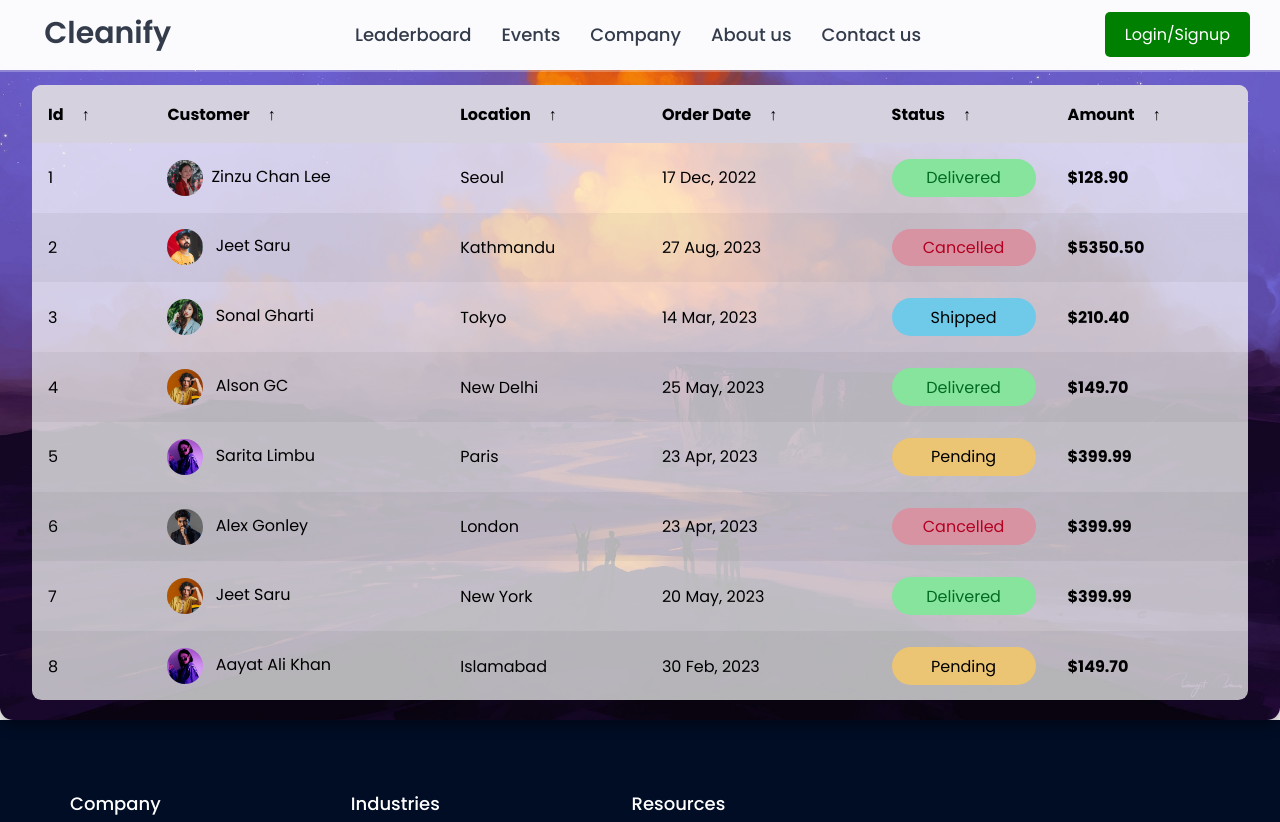
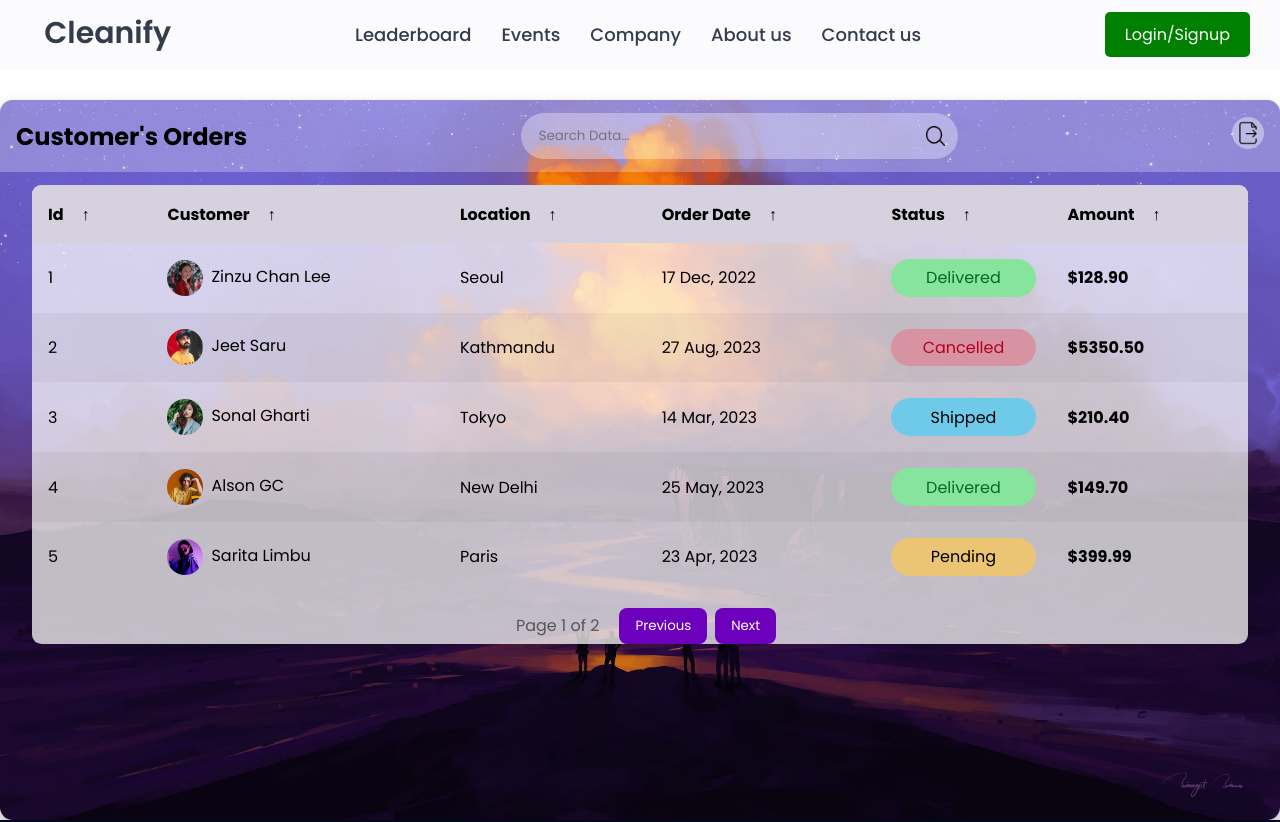
Before and after one commit to jagjeet-singh1812/Domestic_Waste_Management_, a React (Create React App) app in the folder client/: page /leaderboard in a window 1280 px wide. Shown: the top 822 px of the page. Built offline with nearby package versions, Linux system fonts and the light colour scheme; a web font is replaced by a local one.

Commit message:
Jagjeet Lavdu search pagination wali functionality

```diff
--- a/client/src/Pages/Leaderboard/Leaderbord.jsx
+++ b/client/src/Pages/Leaderboard/Leaderbord.jsx
@@ -1,34 +1,67 @@
-import React from "react";
+import React, { useState } from "react";
 import "./leaderboard.css";
-const Leaderbord = () => {
+import leaderboardData from "./leaderboard.json";
+
+const itemsPerPage = 5;
+
+const Leaderboard = () => {
+  const [currentPage, setCurrentPage] = useState(1);
+  const [searchInput, setSearchInput] = useState("");
+
+  const startIndex = (currentPage - 1) * itemsPerPage;
+  const endIndex = startIndex + itemsPerPage;
+
+  // Filter data based on search input
+  const filteredData = leaderboardData.filter((row) =>
+    row.Customer.Name.toLowerCase().includes(searchInput.toLowerCase())
+  );
+
+  const visibleData = filteredData.slice(startIndex, endIndex);
+
+  const totalPages = Math.ceil(filteredData.length / itemsPerPage);
+
+  const handlePageChange = (page) => {
+    setCurrentPage(page);
+  };
+
+  const handleSearchChange = (event) => {
+    setSearchInput(event.target.value);
+    setCurrentPage(1); // Reset to the first page when searching
+  };
+
   return (
     <main className="table">
       <section className="table__header">
         <h1>Customer's Orders</h1>
         <div className="input-group">
-          <input type="search" placeholder="Search Data..." />
-          <img src="/images/search.png" alt />
+          <input
+            type="search"
+            placeholder="Search Data..."
+            value={searchInput}
+            onChange={handleSearchChange}
+          />
+          <img src="/images/search.png" alt="Search" />
         </div>
         <div className="export__file">
           <label
             htmlFor="export-file"
             className="export__file-btn"
             title="Export File"
-          />
+          ></label>
           <input type="checkbox" id="export-file" />
           <div className="export__file-options">
             <label>Export As &nbsp; ➜</label>
             <label htmlFor="export-file" id="toPDF">
-              PDF <img src="/images/pdf.png" alt />
+              PDF <img src="/images/pdf.png" alt="PDF" />
             </label>
             <label htmlFor="export-file" id="toJSON">
-              JSON <img src="/images/json.png" alt />
+              JSON <img src="/images/json.png" alt="JSON" />
             </label>
             <label htmlFor="export-file" id="toCSV">
-              CSV <img src="/images/csv.png" alt />
+              CSV <img src="/images/csv.png" alt="CSV" />
             </label>
             <label htmlFor="export-file" id="toEXCEL">
-              EXCEL <img src="/images/excel.png" alt />
+              EXCEL <img src="/images/excel.png" alt="EXCEL" />
             </label>
           </div>
         </div>
@@ -64,148 +97,49 @@ const Leaderbord = () => {
             </tr>
           </thead>
           <tbody>
-            <tr>
-              <td> 1 </td>
+            {visibleData.map((row) => (
+              <tr key={row.Id}>
+                <td>{row.Id}</td>
                 <td>
-                {" "}
-                <img src="/images/Zinzu Chan Lee.jpg" alt />
-                Zinzu Chan Lee
+                  <img src={row.Customer.Image} alt={row.Customer.Name} />
+                  {row.Customer.Name}
                 </td>
-              <td> Seoul </td>
-              <td> 17 Dec, 2022 </td>
+                <td>{row.Location}</td>
+                <td>{row["Order Date"]}</td>
                 <td>
-                <p className="status delivered">Delivered</p>
+                  <p className={`status ${row.Status.toLowerCase()}`}>
+                    {row.Status}
+                  </p>
                 </td>
                 <td>
-                {" "}
-                <strong> $128.90 </strong>
+                  <strong>{row.Amount}</strong>
                 </td>
               </tr>
-            <tr>
-              <td> 2 </td>
-              <td>
-                <img src="/images/Jeet Saru.jpg" alt /> Jeet Saru{" "}
-              </td>
-              <td> Kathmandu </td>
-              <td> 27 Aug, 2023 </td>
-              <td>
-                <p className="status cancelled">Cancelled</p>
-              </td>
-              <td>
-                {" "}
-                <strong>$5350.50</strong>{" "}
-              </td>
-            </tr>
-            <tr>
-              <td> 3</td>
-              <td>
-                <img src="/images/Sonal Gharti.jpg" alt /> Sonal Gharti{" "}
-              </td>
-              <td> Tokyo </td>
-              <td> 14 Mar, 2023 </td>
-              <td>
-                <p className="status shipped">Shipped</p>
-              </td>
-              <td>
-                {" "}
-                <strong>$210.40</strong>{" "}
-              </td>
-            </tr>
-            <tr>
-              <td> 4</td>
-              <td>
-                <img src="/images/Alson GC.jpg" alt /> Alson GC{" "}
-              </td>
-              <td> New Delhi </td>
-              <td> 25 May, 2023 </td>
-              <td>
-                <p className="status delivered">Delivered</p>
-              </td>
-              <td>
-                {" "}
-                <strong>$149.70</strong>{" "}
-              </td>
-            </tr>
-            <tr>
-              <td> 5</td>
-              <td>
-                <img src="/images/Sarita Limbu.jpg" alt /> Sarita Limbu{" "}
-              </td>
-              <td> Paris </td>
-              <td> 23 Apr, 2023 </td>
-              <td>
-                <p className="status pending">Pending</p>
-              </td>
-              <td>
-                {" "}
-                <strong>$399.99</strong>{" "}
-              </td>
-            </tr>
-            <tr>
-              <td> 6</td>
-              <td>
-                <img src="/images/Alex Gonley.jpg" alt /> Alex Gonley{" "}
-              </td>
-              <td> London </td>
-              <td> 23 Apr, 2023 </td>
-              <td>
-                <p className="status cancelled">Cancelled</p>
-              </td>
-              <td>
-                {" "}
-                <strong>$399.99</strong>{" "}
-              </td>
-            </tr>
-            <tr>
-              <td> 7</td>
-              <td>
-                <img src="/images/Alson GC.jpg" alt /> Jeet Saru{" "}
-              </td>
-              <td> New York </td>
-              <td> 20 May, 2023 </td>
-              <td>
-                <p className="status delivered">Delivered</p>
-              </td>
-              <td>
-                {" "}
-                <strong>$399.99</strong>{" "}
-              </td>
-            </tr>
-            <tr>
-              <td> 8</td>
-              <td>
-                <img src="/images/Sarita Limbu.jpg" alt /> Aayat Ali Khan{" "}
-              </td>
-              <td> Islamabad </td>
-              <td> 30 Feb, 2023 </td>
-              <td>
-                <p className="status pending">Pending</p>
-              </td>
-              <td>
-                {" "}
-                <strong>$149.70</strong>{" "}
-              </td>
-            </tr>
-            <tr>
-              <td> 9</td>
-              <td>
-                <img src="/images/Alex Gonley.jpg" alt /> Alson GC{" "}
-              </td>
-              <td> Dhaka </td>
-              <td> 22 Dec, 2023 </td>
-              <td>
-                <p className="status cancelled">Cancelled</p>
-              </td>
-              <td>
-                {" "}
-                <strong>$249.99</strong>{" "}
-              </td>
-            </tr>
+            ))}
           </tbody>
         </table>
+        <div className="pagination">
+          <span className="page-info">
+            Page {currentPage} of {totalPages}
+          </span>
+          <button
+            className="page-button"
+            onClick={() => handlePageChange(currentPage - 1)}
+            disabled={currentPage === 1}
+          >
+            Previous
+          </button>
+          <button
+            className="page-button"
+            onClick={() => handlePageChange(currentPage + 1)}
+            disabled={currentPage === totalPages}
+          >
+            Next
+          </button>
+        </div>
       </section>
     </main>
   );
 };
 
-export default Leaderbord;
+export default Leaderboard;
--- a/client/src/Pages/Leaderboard/leaderboard.css
+++ b/client/src/Pages/Leaderboard/leaderboard.css
@@ -1,5 +1,6 @@
 
 main.table {
+    margin-top: 100px;
     width: 100vw;
     height: 90vh;
     background-color: #fff5;
@@ -172,6 +173,32 @@ tbody tr.hide td img {
 .status.shipped {
     background-color: #6fcaea;
 }
+.pagination {
+    display: flex;
+    justify-content: center;
+    align-items: center;
+    margin-top: 1rem;
+  }
+
+  .page-button {
+    padding: 0.5rem 1rem;
+    background-color: #6c00bd;
+    color: #fff;
+    border: none;
+    border-radius: 0.5rem;
+    margin: 0 0.25rem;
+    cursor: pointer;
+    transition: background-color 0.3s;
+  }
+
+  .page-button:hover {
+    background-color: #4b0082; /* Change the color on hover */
+  }
+
+  .page-info {
+    margin: 0 1rem;
+    color: #555;
+  }
 
 
 @media (max-width: 1000px) {
--- /dev/null
+++ b/client/src/Pages/Leaderboard/leaderboard.json
@@ -0,0 +1,101 @@
+[
+    {
+      "Id": 1,
+      "Customer": {
+        "Name": "Zinzu Chan Lee",
+        "Image": "/images/Zinzu Chan Lee.jpg"
+      },
+      "Location": "Seoul",
+      "Order Date": "17 Dec, 2022",
+      "Status": "Delivered",
+      "Amount": "$128.90"
+    },
+    {
+      "Id": 2,
+      "Customer": {
+        "Name": "Jeet Saru",
+        "Image": "/images/Jeet Saru.jpg"
+      },
+      "Location": "Kathmandu",
+      "Order Date": "27 Aug, 2023",
+      "Status": "Cancelled",
+      "Amount": "$5350.50"
+    },
+    {
+      "Id": 3,
+      "Customer": {
+        "Name": "Sonal Gharti",
+        "Image": "/images/Sonal Gharti.jpg"
+      },
+      "Location": "Tokyo",
+      "Order Date": "14 Mar, 2023",
+      "Status": "Shipped",
+      "Amount": "$210.40"
+    },
+    {
+      "Id": 4,
+      "Customer": {
+        "Name": "Alson GC",
+        "Image": "/images/Alson GC.jpg"
+      },
+      "Location": "New Delhi",
+      "Order Date": "25 May, 2023",
+      "Status": "Delivered",
+      "Amount": "$149.70"
+    },
+    {
+      "Id": 5,
+      "Customer": {
+        "Name": "Sarita Limbu",
+        "Image": "/images/Sarita Limbu.jpg"
+      },
+      "Location": "Paris",
+      "Order Date": "23 Apr, 2023",
+      "Status": "Pending",
+      "Amount": "$399.99"
+    },
+    {
+      "Id": 6,
+      "Customer": {
+        "Name": "Alex Gonley",
+        "Image": "/images/Alex Gonley.jpg"
+      },
+      "Location": "London",
+      "Order Date": "23 Apr, 2023",
+      "Status": "Cancelled",
+      "Amount": "$399.99"
+    },
+    {
+      "Id": 7,
+      "Customer": {
+        "Name": "Jeet Saru",
+        "Image": "/images/Jeet Saru.jpg"
+      },
+      "Location": "New York",
+      "Order Date": "20 May, 2023",
+      "Status": "Delivered",
+      "Amount": "$399.99"
+    },
+    {
+      "Id": 8,
+      "Customer": {
+        "Name": "Aayat Ali Khan",
+        "Image": "/images/Aayat Ali Khan.jpg"
+      },
+      "Location": "Islamabad",
+      "Order Date": "30 Feb, 2023",
+      "Status": "Pending",
+      "Amount": "$149.70"
+    },
+    {
+      "Id": 9,
+      "Customer": {
+        "Name": "Alson GC",
+        "Image": "/images/Alson GC.jpg"
+      },
+      "Location": "Dhaka",
+      "Order Date": "22 Dec, 2023",
+      "Status": "Cancelled",
+      "Amount": "$249.99"
+    }
+  ]
```
Lines whose indentation alone changed are shown as unchanged.
